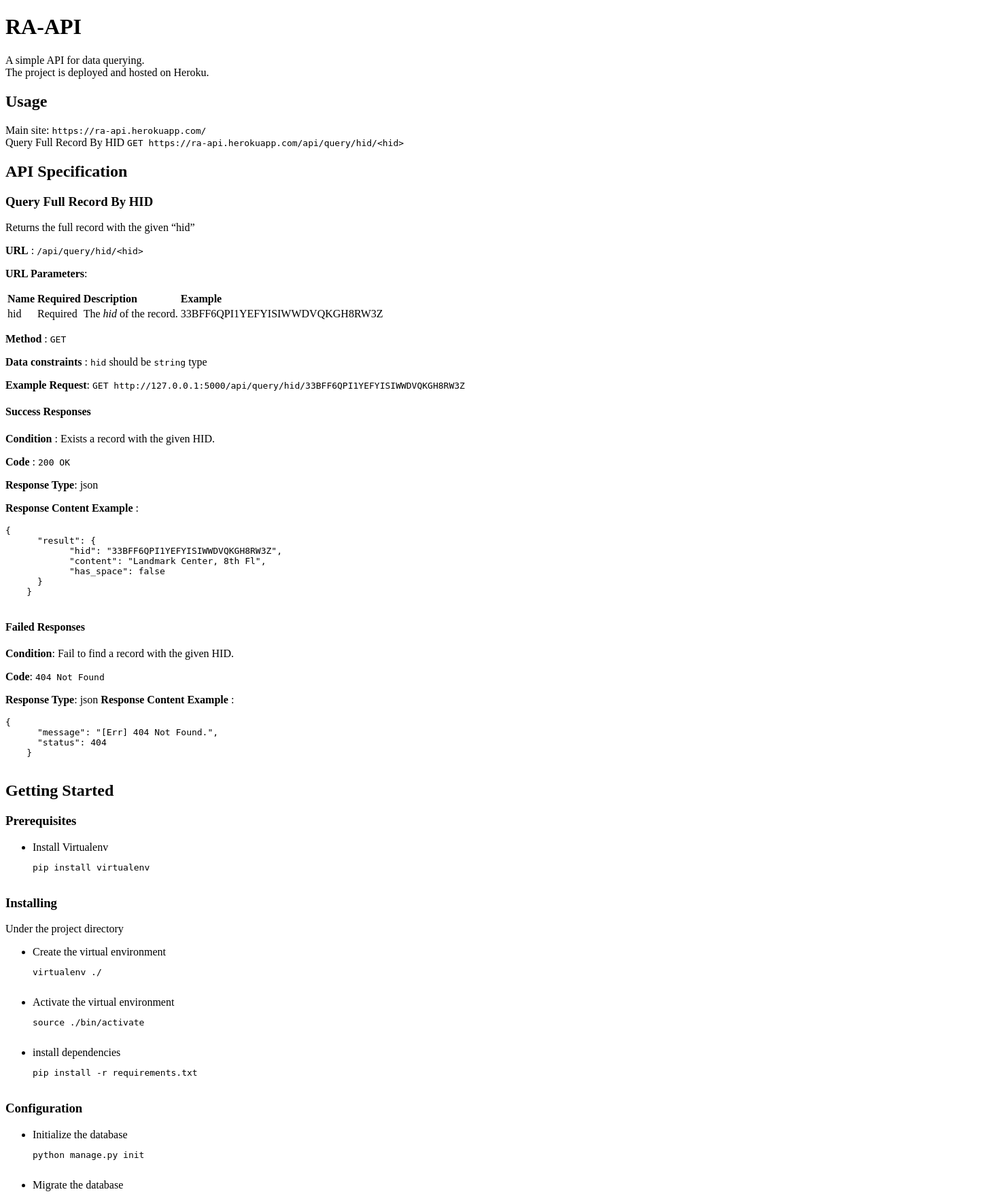
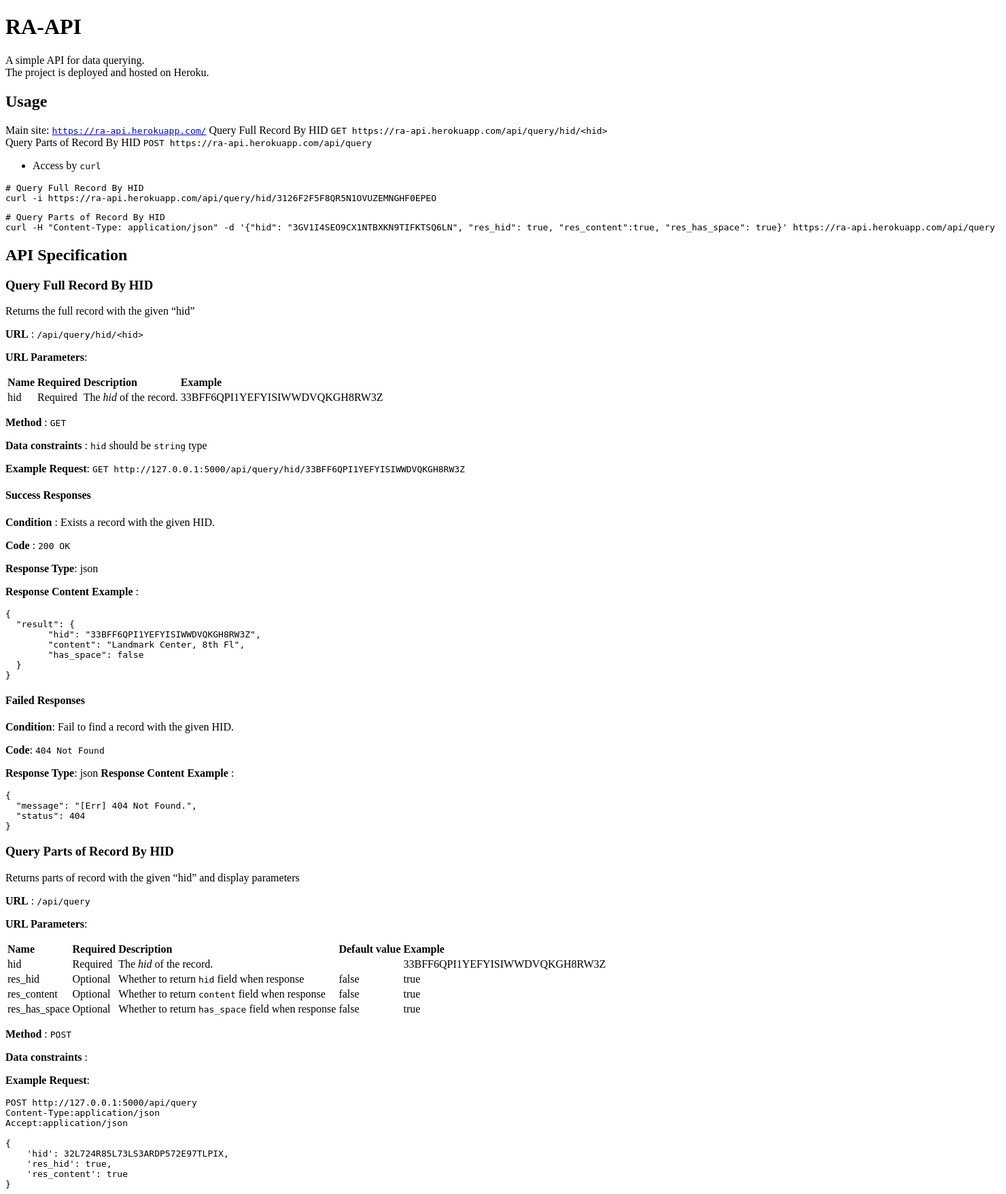
Before and after one commit to terrenceliu/ra-api, a Flask app: page / in a window 1480 px wide. Shown: the top 1757 px of the page at 68% size. Run offline with Flask 2, Linux system fonts and the light colour scheme.

Commit message:
add temp

```diff
--- a/templates/index.html
+++ b/templates/index.html
@@ -9,8 +9,24 @@
     <h1 id="ra-api">RA-API</h1>
     <p>A simple API for data querying.<br>The project is deployed and hosted on Heroku.</p>
     <h2 id="usage">Usage</h2>
-    <p>Main site: <code>https://ra-api.herokuapp.com/</code><br>Query Full Record By HID <code>GET
-        https://ra-api.herokuapp.com/api/query/hid/&lt;hid&gt;</code></p>
+    <p>Main site: <a href="https://ra-api.herokuapp.com/"><code>https://ra-api.herokuapp.com/</code></a>
+        Query Full Record By HID <code>GET https://ra-api.herokuapp.com/api/query/hid/&lt;hid&gt;</code><br>Query Parts
+        of Record By HID <code>POST https://ra-api.herokuapp.com/api/query</code></p>
+    <ul>
+        <li>Access by <code>curl</code></li>
+    </ul>
+    <pre><code><span class="hljs-comment"># Query Full Record By HID</span>
+curl -i https:<span class="hljs-regexp">//</span>ra-api.herokuapp.com<span class="hljs-regexp">/api/</span>query<span
+                class="hljs-regexp">/hid/</span><span class="hljs-number">3126</span>F2F5F8QR5N1OVUZEMNGHF0EPEO
+</code></pre>
+    <pre><code># Query Parts <span class="hljs-keyword">of</span> <span class="hljs-keyword">Record</span> By HID
+curl -H <span class="hljs-string">"Content-Type: application/json"</span> -d '{<span
+                class="hljs-string">"hid"</span>: <span
+                class="hljs-string">"3GV1I4SEO9CX1NTBXKN9TIFKTSQ6LN"</span>, <span class="hljs-string">"res_hid"</span>: <span
+                class="hljs-literal">true</span>, <span class="hljs-string">"res_content"</span>:<span
+                class="hljs-literal">true</span>, <span class="hljs-string">"res_has_space"</span>: <span
+                class="hljs-literal">true</span>}' https://ra-api.herokuapp.com/api/query
+</code></pre>
     <h2 id="api-specification">API Specification</h2>
     <h3 id="query-full-record-by-hid">Query Full Record By HID</h3>
     <p>Returns the full record with the given “hid”</p>
@@ -43,6 +59,88 @@
     <p><strong>Code</strong> : <code>200 OK</code></p>
     <p><strong>Response Type</strong>: json</p>
     <p><strong>Response Content Example</strong> :</p>
+    <pre><code class="lang-json">{
+  <span class="hljs-attr">"result"</span>: {
+        <span class="hljs-attr">"hid"</span>: <span class="hljs-string">"33BFF6QPI1YEFYISIWWDVQKGH8RW3Z"</span>,
+        <span class="hljs-attr">"content"</span>: <span class="hljs-string">"Landmark Center, 8th Fl"</span>,
+        <span class="hljs-attr">"has_space"</span>: <span class="hljs-literal">false</span>
+  }
+}
+</code></pre>
+    <h4 id="failed-responses">Failed Responses</h4>
+    <p><strong>Condition</strong>: Fail to find a record with the given HID.</p>
+    <p><strong>Code</strong>: <code>404 Not Found</code></p>
+    <p><strong>Response Type</strong>: json
+        <strong>Response Content Example</strong> :</p>
+    <pre><code class="lang-json">{
+  <span class="hljs-attr">"message"</span>: <span class="hljs-string">"[Err] 404 Not Found."</span>,
+  <span class="hljs-attr">"status"</span>: <span class="hljs-number">404</span>
+}
+</code></pre>
+    <h3 id="query-parts-of-record-by-hid">Query Parts of Record By HID</h3>
+    <p>Returns parts of record with the given “hid” and display parameters</p>
+    <p><strong>URL</strong> : <code>/api/query</code></p>
+    <p><strong>URL Parameters</strong>:</p>
+    <table>
+        <thead>
+        <tr>
+            <th style="text-align:left">Name</th>
+            <th style="text-align:left">Required</th>
+            <th style="text-align:left">Description</th>
+            <th style="text-align:left">Default value</th>
+            <th style="text-align:left">Example</th>
+        </tr>
+        </thead>
+        <tbody>
+        <tr>
+            <td style="text-align:left">hid</td>
+            <td style="text-align:left">Required</td>
+            <td style="text-align:left">The <em>hid</em> of the record.</td>
+            <td style="text-align:left"></td>
+            <td style="text-align:left">33BFF6QPI1YEFYISIWWDVQKGH8RW3Z</td>
+        </tr>
+        <tr>
+            <td style="text-align:left">res_hid</td>
+            <td style="text-align:left">Optional</td>
+            <td style="text-align:left">Whether to return <code>hid</code> field when response</td>
+            <td style="text-align:left">false</td>
+            <td style="text-align:left">true</td>
+        </tr>
+        <tr>
+            <td style="text-align:left">res_content</td>
+            <td style="text-align:left">Optional</td>
+            <td style="text-align:left">Whether to return <code>content</code> field when response</td>
+            <td style="text-align:left">false</td>
+            <td style="text-align:left">true</td>
+        </tr>
+        <tr>
+            <td style="text-align:left">res_has_space</td>
+            <td style="text-align:left">Optional</td>
+            <td style="text-align:left">Whether to return <code>has_space</code> field when response</td>
+            <td style="text-align:left">false</td>
+            <td style="text-align:left">true</td>
+        </tr>
+        </tbody>
+    </table>
+    <p><strong>Method</strong> : <code>POST</code></p>
+    <p><strong>Data constraints</strong> :</p>
+    <p><strong>Example Request</strong>:</p>
+    <pre><code>POST <span class="hljs-string">http:</span><span class="hljs-comment">//127.0.0.1:5000/api/query  </span>
+Content-<span class="hljs-string">Type:</span>application/json
+<span class="hljs-string">Accept:</span>application/json
+
+{
+    <span class="hljs-string">'hid'</span>: <span class="hljs-number">32</span>L724R85L73LS3ARDP572E97TLPIX,
+    <span class="hljs-string">'res_hid'</span>: <span class="hljs-literal">true</span>,
+    <span class="hljs-string">'res_content'</span>: <span class="hljs-literal">true</span>
+}
+</code></pre>
+    <h4 id="success-responses">Success Responses</h4>
+    <p><strong>Condition</strong> : Exists a record with the given HID.</p>
+    <p><strong>Code</strong> : <code>200 OK</code></p>
+    <p><strong>Response Type</strong>: json</p>
+    <p><strong>Response Content Example</strong> :
+        Note: <code>result</code> only contains fields that are specified in the given parameters.</p>
     <pre><code class="lang-json">{
   <span class="hljs-attr">"result"</span>: {
         <span class="hljs-attr">"hid"</span>: <span class="hljs-string">"33BFF6QPI1YEFYISIWWDVQKGH8RW3Z"</span>,
```
Lines whose indentation alone changed are shown as unchanged.
